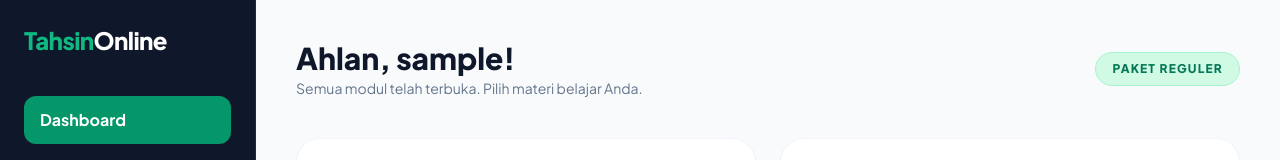
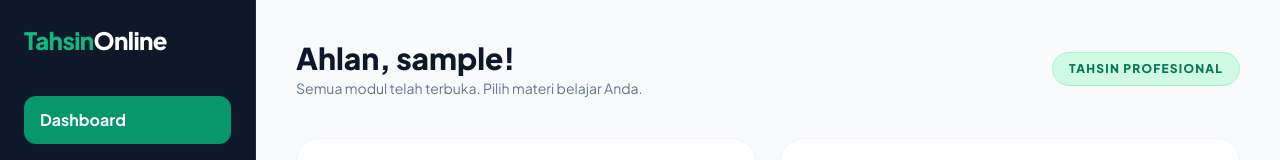
Before and after one commit to nikkotribakti-lab/tahsinonline, a plain HTML site: page dashboard.html in a window 1280 px wide. Shown: the top 160 px of the page. Drawn offline with nearby package versions, Linux system fonts and the light colour scheme; sample sign-in values are in the browser's storage.

Commit message:
Update dashboard.html

```diff
--- a/dashboard.html
+++ b/dashboard.html
@@ -41,7 +41,7 @@
                     <p class="text-slate-500 text-sm">Semua modul telah terbuka. Pilih materi belajar Anda.</p>
                 </div>
                 <div class="flex items-center gap-3">
-                    <span id="user-badge" class="bg-emerald-100 text-emerald-700 px-4 py-2 rounded-full text-xs font-black uppercase tracking-widest border border-emerald-200">PAKET REGULER</span>
+                    <span id="user-badge" class="bg-emerald-100 text-emerald-700 px-4 py-2 rounded-full text-xs font-black uppercase tracking-widest border border-emerald-200">Tahsin Profesional</span>
                 </div>
             </header>
 
```
